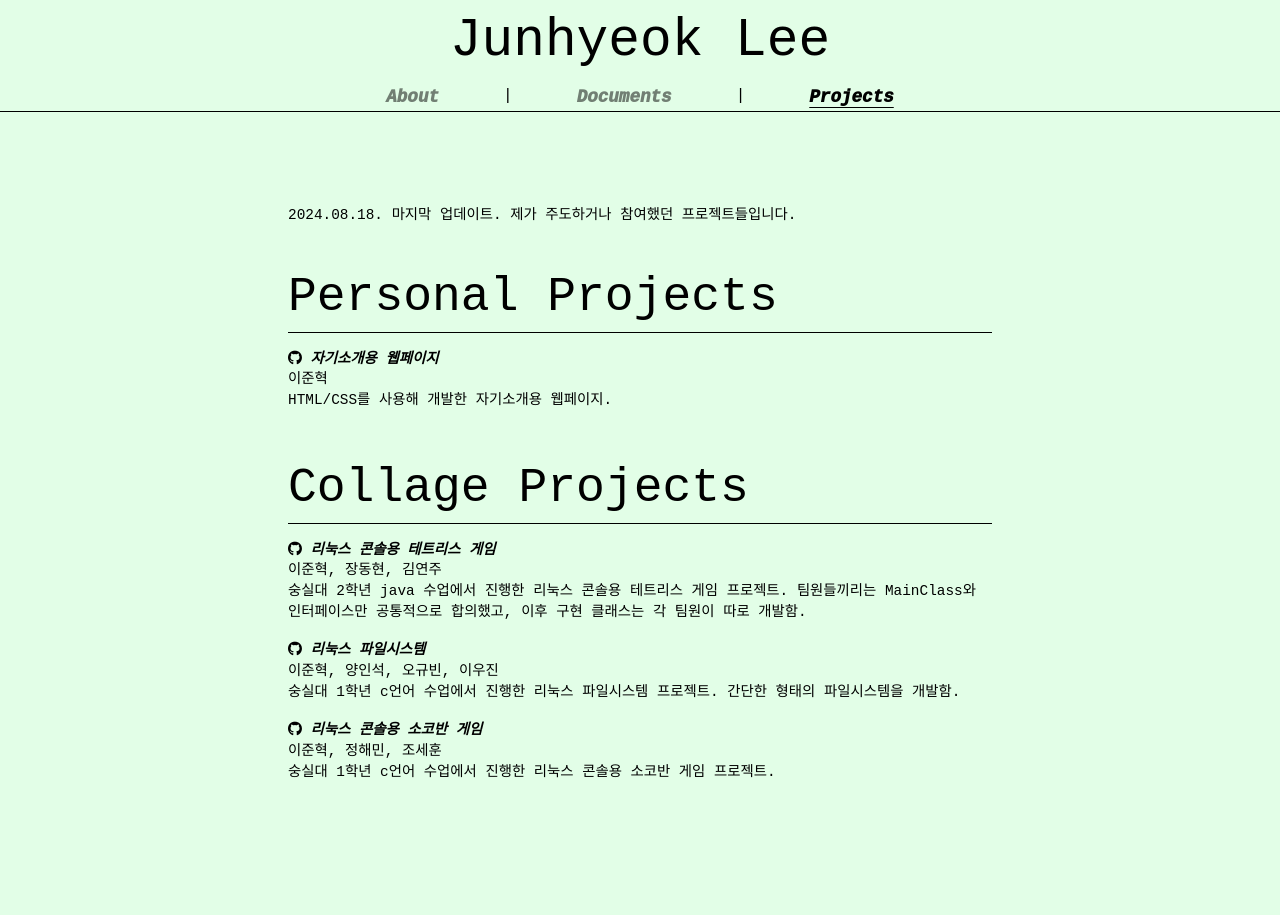
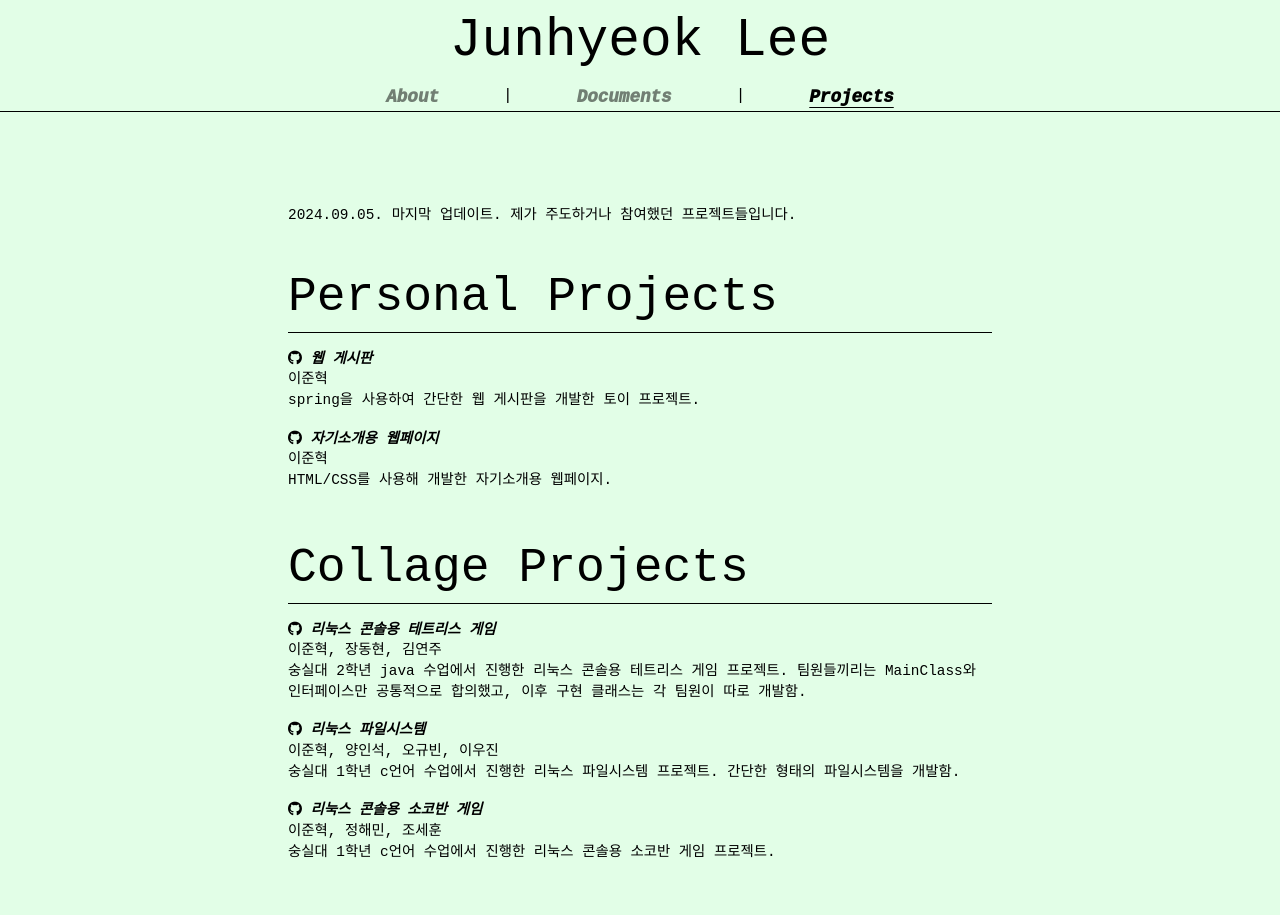
Before and after one commit to wnsx0000/githubpages-2024-web-HtmlCssJavascript, a plain HTML site: page projects.html in a window 1280 px wide. Drawn offline with Linux system fonts and the light colour scheme; a web font is replaced by a local one.

Commit message:
240905,1913

```diff
--- a/projects.html
+++ b/projects.html
@@ -43,12 +43,18 @@
             <div class="container main_wrapper">
                 <div class="word_block">
                     <p class="main_words">
-                        2024.08.18. 마지막 업데이트. 제가 주도하거나 참여했던 프로젝트들입니다.
+                        2024.09.05. 마지막 업데이트. 제가 주도하거나 참여했던 프로젝트들입니다.
                     </p>
                 </div>
                 <div class="word_block">
                     <p class="main_title">Personal Projects</p>
 
+                    <p class="documents_list">
+                        <a href="https://github.com/wnsx0000/crudarticle-2024-study-spring" target="_blank"><i class="fa-brands fa-github"></i>
+                            <em><strong>웹 게시판</strong></em><br></a>
+                        이준혁<br>
+                        spring을 사용하여 간단한 웹 게시판을 개발한 토이 프로젝트.
+                    </p>
                     <p class="documents_list">
                         <a href="https://github.com/wnsx0000/wnsx0000.github.io" target="_blank"><i class="fa-brands fa-github"></i>
                             <em><strong>자기소개용 웹페이지</strong></em><br></a>
```
Also changed, not shown: documents.html (+1 -1 lines).
